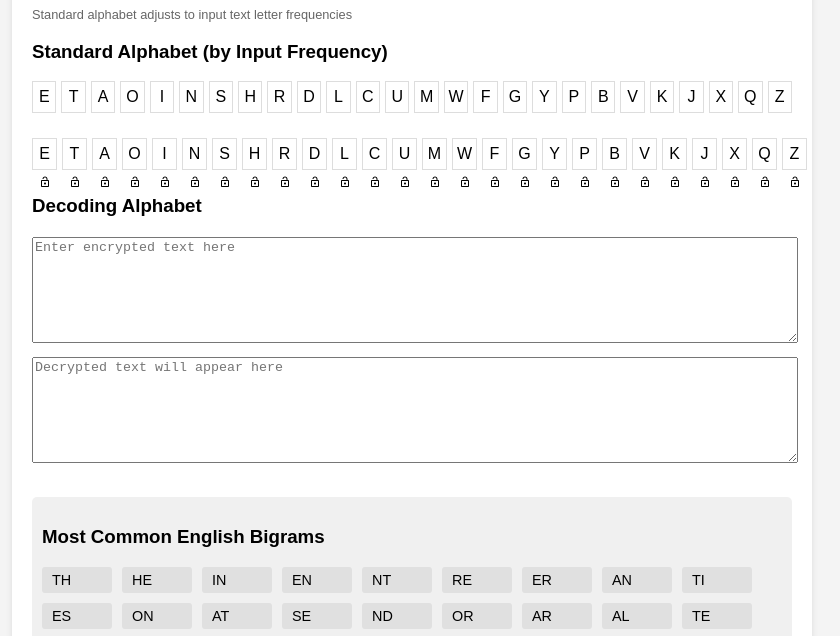
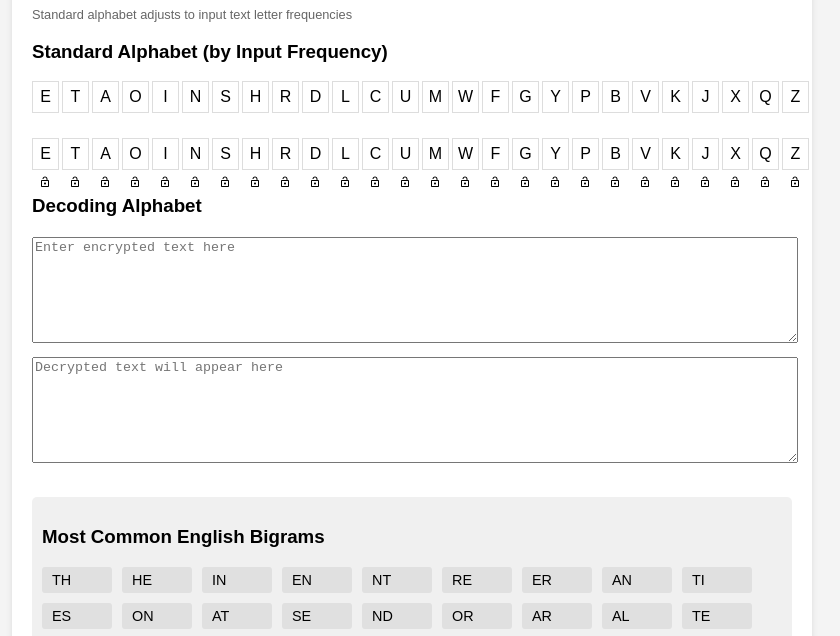
Before and after one commit to Odyhibit/monoalphabetic_cipher_tool, a plain HTML site: page index.html in a window 1280 px wide. Shown: the part 153-789 px from the top of the page, without its empty margins (228-1068 px from the left). Drawn offline with nearby package versions, Linux system fonts and the light colour scheme.

Commit message:
fix for letter widths scaling.

```diff
--- a/index.html
+++ b/index.html
@@ -29,7 +29,7 @@
             margin-bottom: 25px; /* Increased to make room for lock icons */
         }
         .alphabet-letter {
-            width: 23px;
+            width: 25px;
             height: 30px;
             border: 1px solid #ddd;
             display: flex;
@@ -123,6 +123,7 @@
         }
         .alphabet-letter-wrapper {
             position: relative;
+            width: 25px;
         }
         .click-indicator {
             position: absolute;
@@ -461,9 +462,12 @@
                     <div className="alphabet-container">
                         <h3>Standard Alphabet (by Input Frequency)</h3>
                         <div className="alphabet-row">
+
                             {standardAlphabet.map((letter, index) => (
-                                <div key={index} className="alphabet-letter">
-                                    {letter}
+                                <div className="alphabet-letter-wrapper">
+                                    <div key={index} className="alphabet-letter">
+                                        {letter}
+                                    </div>
                                 </div>
                             ))}
                         </div>
```
